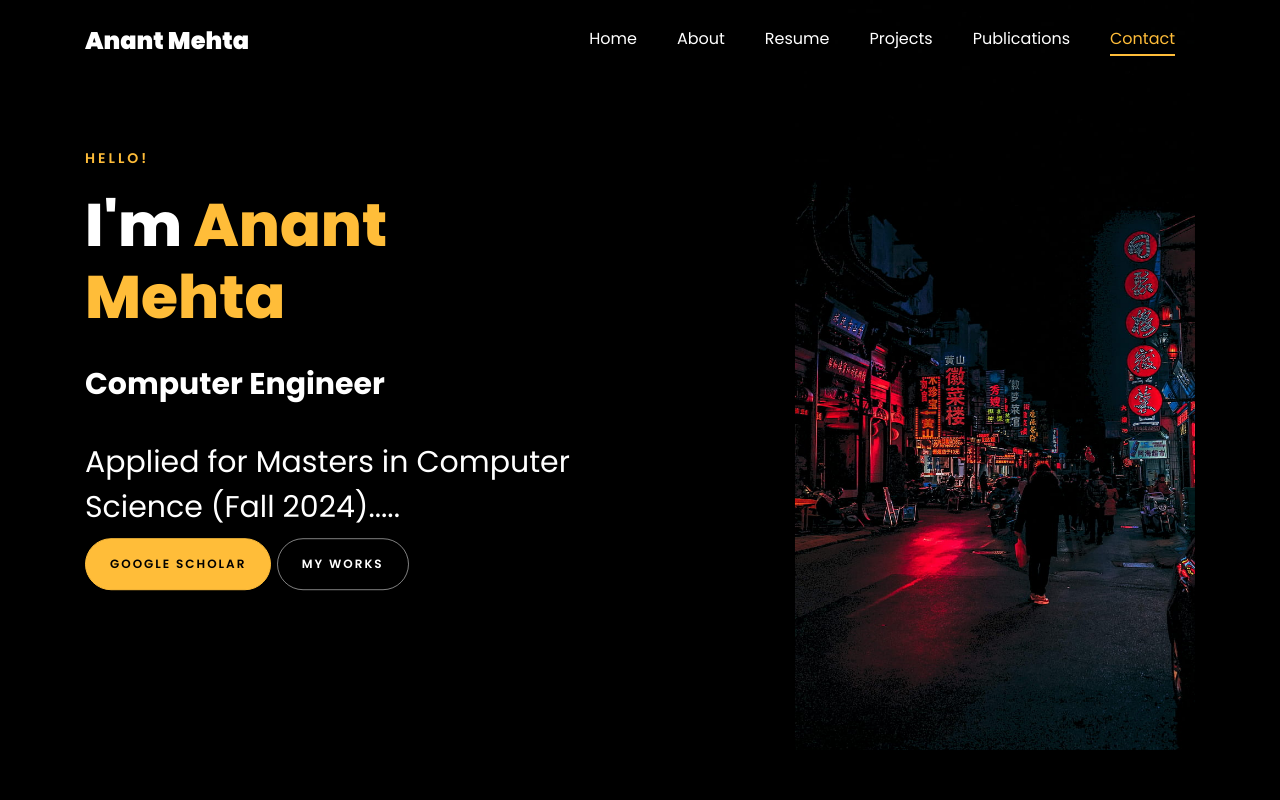
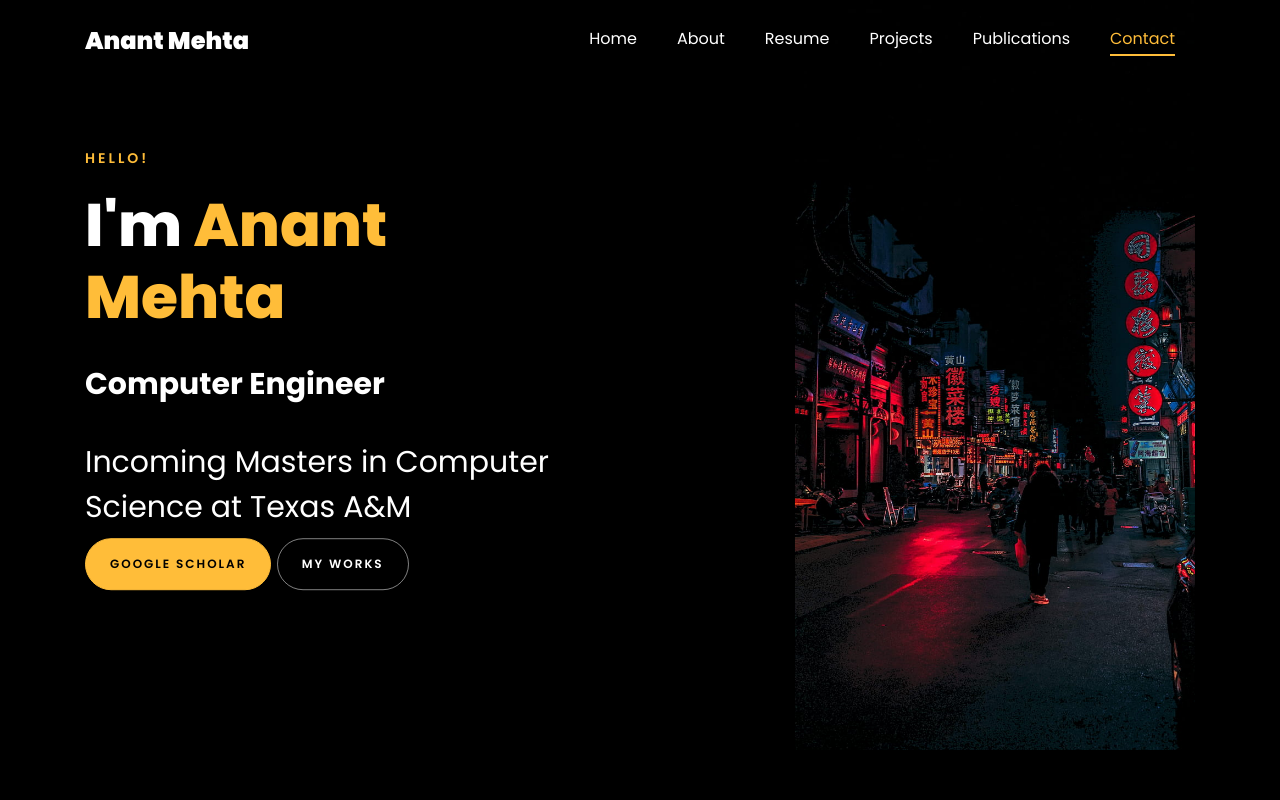
Before and after one commit to anantmehta33/AnantMehta, a plain HTML site: page index.html in a window 1280 px wide. Shown: the top 800 px of the page. Drawn offline with Linux system fonts and the light colour scheme; files whose address does not match are found by name.

Commit message:
Update index.html

```diff
--- a/index.html
+++ b/index.html
@@ -189,7 +189,7 @@
 
 						<br>
 						<br>
-			            <h2>Applied for Masters in Computer Science (Fall 2024).....</h2>
+			            <h2>Incoming Masters in Computer Science at Texas A&M</h2>
 						<!-- <h2 class="d-flex" style="margin-bottom: 0">With over 5 years of experience</h2> -->
 						<!-- <br> -->
 			            <p><a href="https://scholar.google.com/citations?user=bq9UTtgAAAAJ&hl=en" class="btn btn-primary py-3 px-4">Google Scholar</a>
```
